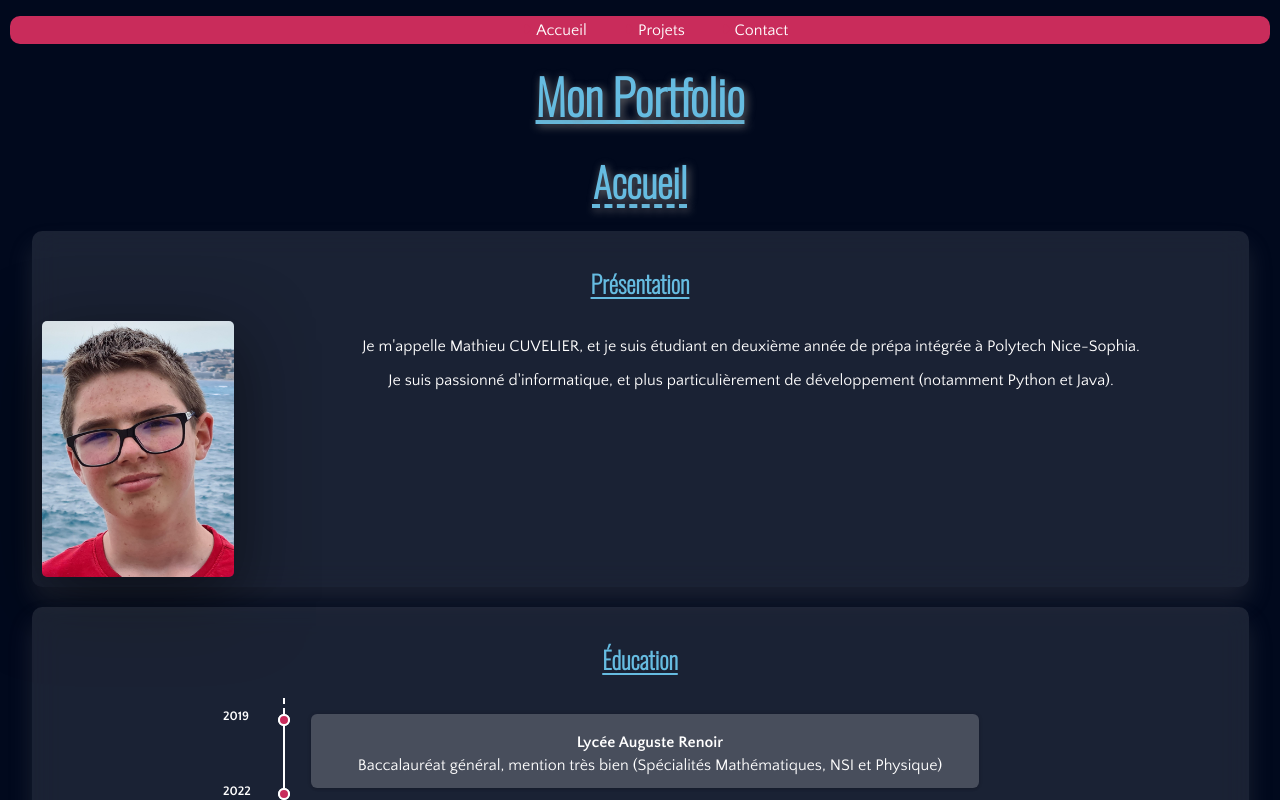
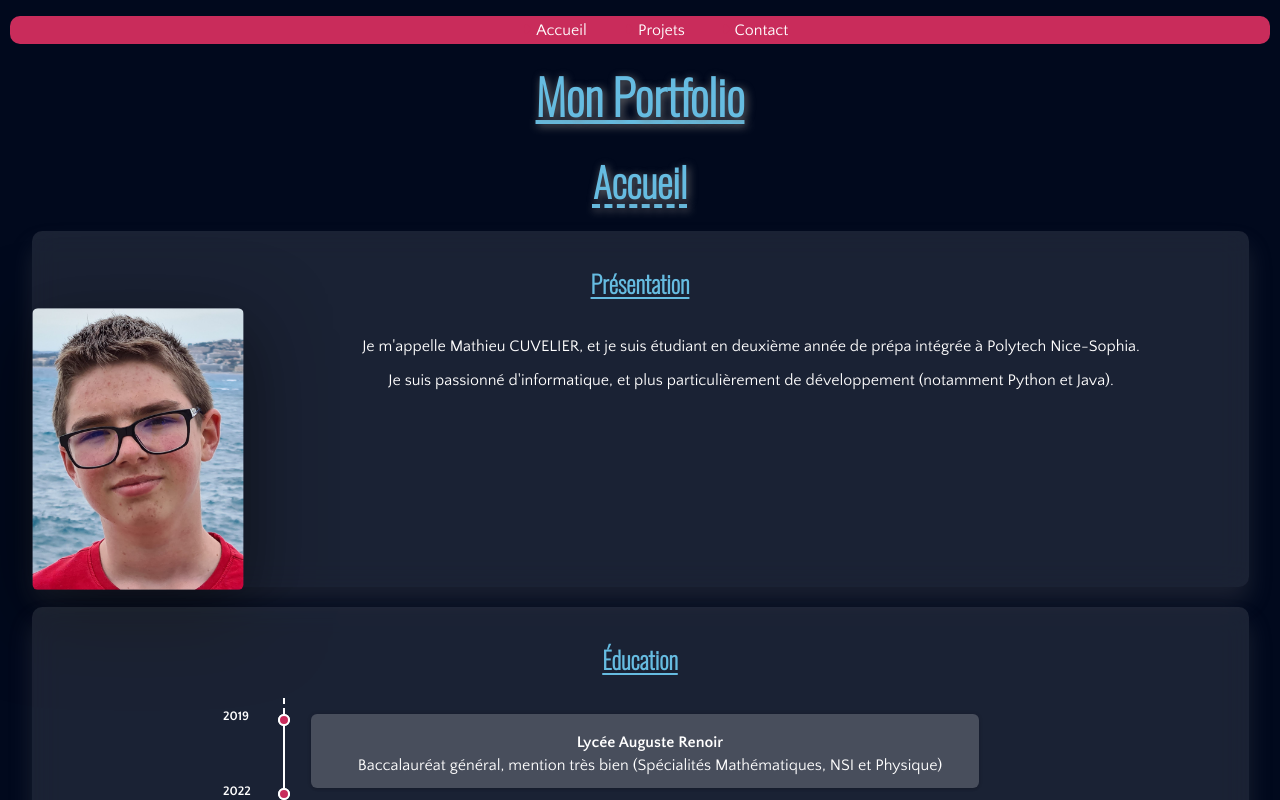
Before and after one commit to matryt/portfolio-react, a React (Create React App) app: page / in a window 1280 px wide. In both pictures the pointer is over the picture 137 px from the left and 449 px from the top of the page. Shown: the top 800 px of the page. Built offline with nearby package versions, Linux system fonts and the light colour scheme.

Commit message:
Fix error

```diff
--- a/src/styles/Card.css
+++ b/src/styles/Card.css
@@ -47,7 +47,7 @@
     display:block;
 }
 
-card img:hover {
+.card img:hover {
     transform: scale(1.1);
     transition: all 0.5s ease-in-out;
 
```
